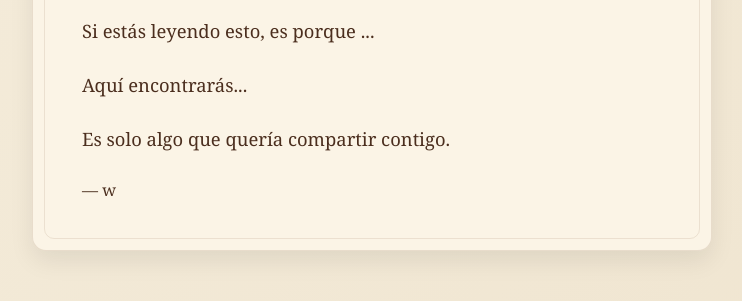
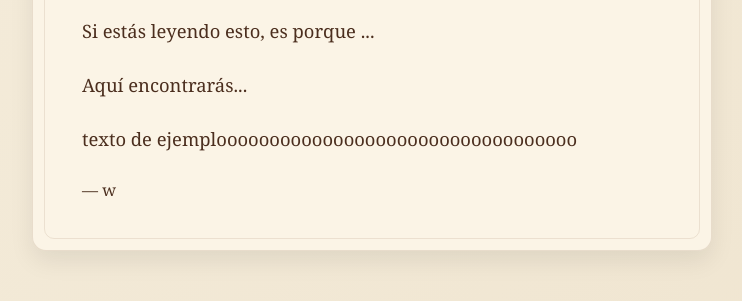
Before and after one commit to adksfj/asdf, a plain HTML site: page index.html in a window 1280 px wide. Shown: the part 335-636 px from the top of the page, without its empty margins (268-1010 px from the left). Drawn offline with Linux system fonts and the light colour scheme.

Commit message:
index.html

```diff
--- a/index.html
+++ b/index.html
@@ -118,7 +118,7 @@
     </p>
 
     <p>
-      Es solo algo que quería compartir contigo.
+      texto de ejemploooooooooooooooooooooooooooooooooo
     </p>
 
     <footer>
```
